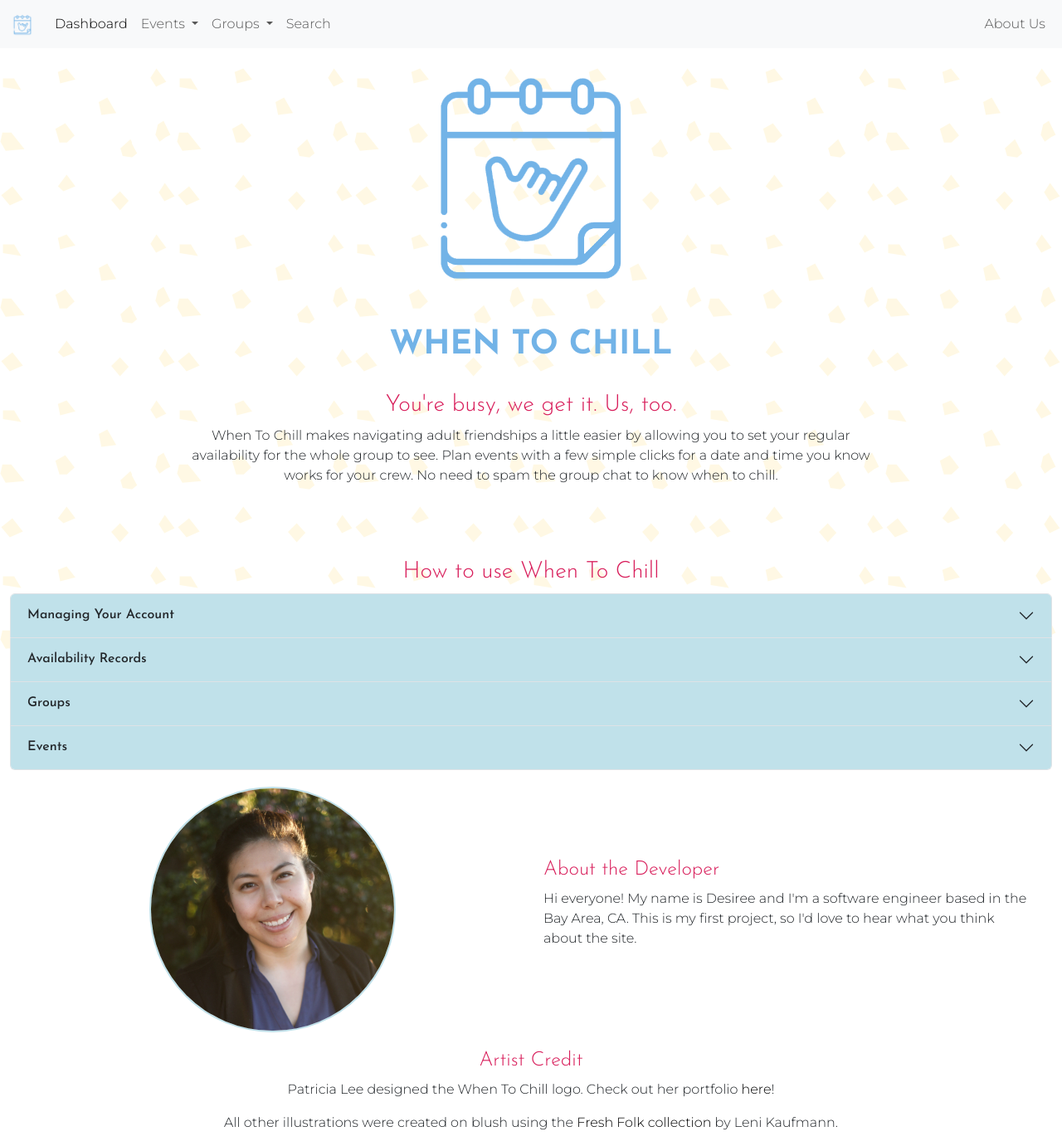
After one commit to DesireeMM/DM-project-1, a Flask app: page /about in a window 1280 px wide. The commit adds this page. Shown: the whole page at 83% size. Run offline with Flask 2, Linux system fonts and the light colour scheme.

Commit message:
Project completed for demo day

```diff
--- a/server.py
+++ b/server.py
@@ -44,7 +44,11 @@ def user_login():
 
     current_user = crud.get_user_by_email(user_email)
 
-    if current_user and argon2.verify(user_password, current_user.password):
+    if not current_user:
+        flash("Account does not exist. Please try again or Create New Account")
+        return redirect("/")
+
+    elif current_user and argon2.verify(user_password, current_user.password):
         session["user_id"] = current_user.user_id
         session["logged_in_email"] = current_user.email
         return redirect("/dashboard")
@@ -92,6 +96,7 @@ def view_dashboard():
     current_user_id = session.get("user_id")
     current_user = crud.get_user_by_id(current_user_id)
     availabilities = current_user.availabilities
+    current_datetime = datetime.now()
 
     unread_notifications = []
 
@@ -108,7 +113,8 @@ def view_dashboard():
     return render_template("dashboard.html",
                            current_user=current_user,
                            unread_notifications=reversed(unread_notifications),
-                           availabilities=availabilities)
+                           availabilities=availabilities,
+                           current_datetime=current_datetime)
 
 @app.route("/events")
 def view_events():
@@ -203,7 +209,13 @@ def leave_event():
 @app.route('/create-event')
 def create_event():
     """Show form for creating a new event"""
+
     current_user_id = session.get("user_id")
+
+    if not current_user_id:
+        flash("You must be logged in to create events.")
+        return redirect("/")
+
     poss_groups = crud.show_user_groups(current_user_id)
 
     return render_template("create_event.html",
@@ -296,6 +308,12 @@ def grab_personal_events():
 @app.route("/events-personal")
 def view_personal_calendar():
     """Display a user's personal event calendar"""
+
+    current_user_id = session.get("user_id")
+
+    if not current_user_id:
+        flash("You must be logged in to view your calendar.")
+        return redirect("/")
 
     return render_template("calendar.html")
 
@@ -537,6 +555,10 @@ def get_group_availability():
 def create_group():
     """Show form for creating a new group"""
     current_user_id = session.get("user_id")
+
+    if not current_user_id:
+        flash("You must be logged in to create a group.")
+        return redirect("/")
 
     return render_template("create_group.html",
                            current_user_id=current_user_id)
@@ -841,7 +863,11 @@ def get_user_pic_data():
 
     return redirect("/settings")
 
+@app.route("/about")
+def about():
+    """Display information about the app"""
 
+    return render_template("about_us.html")
 
 @app.route("/logout")
 def user_logout():
--- a/static/css/styles.css
+++ b/static/css/styles.css
@@ -56,7 +56,7 @@ input:focus {
     font-size: larger
 }
 
-.dash-row-1, .settings-row, .all-groups-row-1, .dash-row-2 {
+.dash-row-1, .settings-row, .all-groups-row-1, .dash-row-2, .about-row-3 {
     display: grid;
     grid-template-columns: repeat(2, 1fr);
     gap: 10px;
@@ -66,7 +66,7 @@ input:focus {
     margin: 10px;
 }
 
-.dash-col-1, .settings-col-1, .all-groups-col-1, .dash-avail-col-1 {
+.dash-col-1, .settings-col-1, .all-groups-col-1, .dash-avail-col-1, .about-r3-c1 {
     grid-column: 1/2;
     grid-row: 1;
     padding: 10px;
@@ -77,6 +77,13 @@ input:focus {
     grid-row: 1;
     padding: 10px;
     position: relative
+}
+
+.about-r3-c2 {
+    grid-column: 2/2;
+    grid-row: 1;
+    padding: 10px;
+    justify-content: center
 }
 
 .dash-row-2 {
@@ -204,3 +211,19 @@ a:hover {
     width: 25%;
     height: 35%
 }
+
+#self-photo {
+    border-radius:50%;
+    border-width: 2px;
+    border-style: solid;
+    border-color:#C0E1EA;
+    width: 50%;
+}
+
+#self-photo:hover {
+    border-color: #D81E5B;
+}
+
+.accordion-button {
+    background-color:#C0E1EA;
+}
--- /dev/null
+++ b/templates/about_us.html
@@ -0,0 +1,163 @@
+{% extends 'base.html' %}
+{% block title %}About Us {% endblock %}
+{% block head %}
+<style>
+    .background-div::before {
+        content: "";
+        background-image: url("/static/img/yellow_squares.svg");
+        background-repeat: round;
+        position: absolute;
+        top: 0px;
+        right: 0px;
+        bottom: 0px;
+        left: 0px;
+        opacity: 0.3;
+        z-index: -1;
+    }
+</style>
+{% endblock %}
+{% block body %}
+<div class="background-div">
+    <div class="container-fluid">
+        <div class="about-row-1 text-center">
+            <img src="/static/img/wtc_logo_no_bg.png" class="img-fluid" id="logo">
+            <h1 style="color:#72B3E7; font-weight:bold">WHEN TO CHILL</h1>
+            <br>
+        </div>
+        <div class="row justify-content-center">
+            <div class="col-8 text-center">
+                <h3>You're busy, we get it. Us, too.</h3>
+                <p>When To Chill makes navigating adult friendships a little easier by allowing you to set your regular
+                    availability for the whole group to see. Plan events with a few simple clicks for a date and time you
+                    know works for your crew. No need to spam the group chat to know when to chill.</p>
+            </div>
+        </div>
+        <br><br><br>
+        <div class="about-accordion">
+            <h3 class="text-center">How to use When To Chill</h3>
+            <div class="accordion" id="how-to-guide">
+              <div class="accordion-item">
+                <h2 class="accordion-header">
+                  <button class="accordion-button collapsed" type="button" data-bs-toggle="collapse" data-bs-target="#collapseOne" aria-expanded="false" aria-controls="collapseOne">
+                    Managing Your Account
+                  </button>
+                </h2>
+                <div id="collapseOne" class="accordion-collapse collapse" data-bs-parent="#how-to-guide">
+                  <div class="accordion-body">
+                      <h5>Creating An Account</h5>
+                      <p>Enter your <em>email, first name, last name,</em> and a <em>password</em>. If you like, you can opt to add a phone number.<br>
+                        If your email is already associated with an account, you won't be able to create a second one.<br>
+                        Password security is managed with argon2 hashing, but to protect yourself from security breaches, we suggest using a password unique to this site.</p>
+                      <p>Once you've created an account, you'll be redirected back to the homepage to login.</p>
+                      <h5>Changing Your Password</h5>
+                      <p>You can change your password by using the form on the <a href="/settings">My Account Settings</a> page.
+                        Please make sure your new password matches in both fields before clicking <strong><em>Change Password.</em></strong></p>
+                  </div>
+                </div>
+              </div>
+                <div class="accordion-item">
+                  <h2 class="accordion-header">
+                    <button class="accordion-button collapsed" type="button" data-bs-toggle="collapse" data-bs-target="#collapseTwo" aria-expanded="false" aria-controls="collapseTwo">
+                      Availability Records
+                    </button>
+                  </h2>
+                  <div id="collapseTwo" class="accordion-collapse collapse" data-bs-parent="#how-to-guide">
+                    <div class="accordion-body">
+                        <h5>Adding</h5>
+                        <p>From your <a href="/dashboard">dashboard</a>, locate the dropdown menus under <strong><em>Add New Availability Record</em></strong>.
+                        Select a day of the week, a start time, and an end time for your availability.
+                        <em>Note that this app works best if your time blocks start and end on the hour or half hour.</em></p>
+                        <h5>Updating</h5>
+                        <ol>
+                            <li>Click the <strong><em>Change Record</em></strong> button under the availability record you'd like to edit.
+                            <ul><li>Alternatively, you can delete the record entirely by clicking <strong><em>Delete Record</em></strong> and confirming your action.</li></ul></li>
+                            <li>Make changes using the dropdown menu that appears.</li>
+                            <li>Click the <strong><em>Make Changes</em></strong> button to save your edits.</li>
+                        </ol>
+                    </div>
+                  </div>
+                </div>
+                <div class="accordion-item">
+                  <h2 class="accordion-header">
+                    <button class="accordion-button collapsed" type="button" data-bs-toggle="collapse" data-bs-target="#collapseThree" aria-expanded="false" aria-controls="collapseThree">
+                      Groups
+                    </button>
+                  </h2>
+                  <div id="collapseThree" class="accordion-collapse collapse" data-bs-parent="#how-to-guide">
+                    <div class="accordion-body">
+                      <h5>Creating</h5>
+                      <ol>
+                        <li>Navigate to the <a href="/create-group">Create New Group</a> page.</li>
+                        <li>Add in a <em>Group Name</em> -- this is what will display on users' dashboards.</li>
+                        <li>Click the <strong><em>Add Another Member</em></strong>button to display a field for other users' email addresses.
+                        <ul><li>You can add members to a group later from the group's homepage as well.</li></ul></li>
+                        <li>Click the <strong><em>Create Group</em></strong> button when satisfied with the fields.</li>
+                      </ol>
+                      <h5>Updating</h5>
+                      <p>Newly created events will show up on your dashboard or on your <a href="/groups">My Groups</a> page. For groups you have created, you have the option of:
+                    <ul>
+                        <li>Uploading a group photo</li>
+                        <li>Adding new members</li>
+                        <li>Deleting the group entirely</li>
+                    </ul></p>
+                        <h5>What if I no longer want to be a part of a group?</h5>
+                        <p>If you need to leave a group, click the group's <strong><em>Leave Group</em></strong> button from your <a href="/groups">My Groups</a> page.</p>
+                    </div>
+                  </div>
+                </div>
+                <div class="accordion-item">
+                  <h2 class="accordion-header">
+                    <button class="accordion-button collapsed" type="button" data-bs-toggle="collapse" data-bs-target="#collapseFour" aria-expanded="false" aria-controls="collapseFour">
+                      Events
+                    </button>
+                  </h2>
+                  <div id="collapseFour" class="accordion-collapse collapse" data-bs-parent="#how-to-guide">
+                    <div class="accordion-body">
+                        <h5>Creating</h5>
+                      <ol>
+                        <li>Navigate to the <a href="/create-event">Create New Event</a> page.</li>
+                        <li>Add in an <em>Event Name</em> -- this is what will display on users' dashboards and calendars.</li>
+                        <li><em>Description, Location, Date,</em> and <em>Time</em> are all optional fields here.</li>
+                        <li>Click the <strong><em>Create Event</em></strong> button when satisfied with the fields.</li>
+                      </ol>
+                      <h5>Updating</h5>
+                      <p>Newly created events will show up on your dashboard or on your <a href="/events">My Events</a> page. To update an event you are hosting:
+                    <ol>
+                        <li>Click the event you want to update</li>
+                        <li>Click the <strong><em>Update This Event</em></strong> button.
+                            <ul><li>ALternatively, you can delete the event entirely by clicking <strong><em>Delete This Event</em></strong></li></ul></li>
+                        <li>Make any necessary edits to your event using the form fields.
+                            <ul>
+                                <li>The best day and time for your group to hang out will be displayed here for reference.</li>
+                                <li>If you want to view the group's full availability, click <strong><em>View Full Availability</em></strong></li>
+                            </ul>
+                        </li>
+                        <li>Click the <strong><em>Make Changes</em></strong> button to save your edits.</li>
+                    </ul></ol></p>
+                        <h5>What if I can't make an event?</h5>
+                        <p>If you can't make an event you've been invited to, simply click <strong><em>Cannot Attend</em></strong> from your <a href="/events">My Events</a> page.</p>
+                    </div>
+                  </div>
+                </div>
+              </div>
+        </div>
+        <div class="about-row-3 justify-content-evenly align-items-center">
+            <div class="about-r3-c1 text-center">
+                <a id="linked-in" href="https://www.linkedin.com/in/desiree-morimoto-9470481b0/"><img id="self-photo" src="/static/img/self.png"></a>
+            </div>
+            <div class="about-r3-c2">
+                <h4>About the Developer</h4>
+                <p>Hi everyone! My name is Desiree and I'm a software engineer based in the Bay Area, CA.
+                    This is my first project, so I'd love to hear what you think about the site.</p>
+            </div>
+        </div>
+        <div class="row justify-content-center">
+            <div class="col-10 text-center">
+                <h4>Artist Credit</h4>
+                <p>Patricia Lee designed the When To Chill logo. Check out her portfolio <a href="https://patricialee.myportfolio.com">here</a>!</p>
+                <p>All other illustrations were created on blush using the <a href="https://blush.design/collections/8lWF2CQikq2jdHJF2as4/fresh-folk">Fresh Folk collection</a> by Leni Kaufmann.</p>
+            </div>
+        </div>
+    </div>
+</div>
+{% endblock %}
--- a/templates/base.html
+++ b/templates/base.html
@@ -46,6 +46,11 @@
               <a class="nav-link" href="/search">Search</a>
             </li>
             </ul>
+            <ul class="navbar-nav ml-auto mb-2 mb-lg-0">
+              <li class="nav-item">
+                <a class="nav-link" href="/about">About Us</a>
+              </li>
+            </ul>
             {% if session.get("user_id") %}
             <ul class="navbar-nav ml-auto mb-2 mb-lg-0">
             <li class="nav-item">
--- a/templates/dashboard.html
+++ b/templates/dashboard.html
@@ -40,9 +40,11 @@
         </div>
         <div class="dash-row-1">
             <div class="dash-col-1">
-                <h2>My Events</h2>
+                <h2>Upcoming Events</h2>
                     {% for event in current_user.events %}
+                    {% if event.datetime and event.datetime > current_datetime %}
                     <div class="user-event-link"><a href="/events/{{event.event_id}}">{{event.name}}</a></div>
+                    {% endif %}
                     {% endfor %}
                     </ul>
             </div>
```
Also changed, not shown: templates/homepage.html (+0 -11 lines), README.md, static/img/self.png (added).
